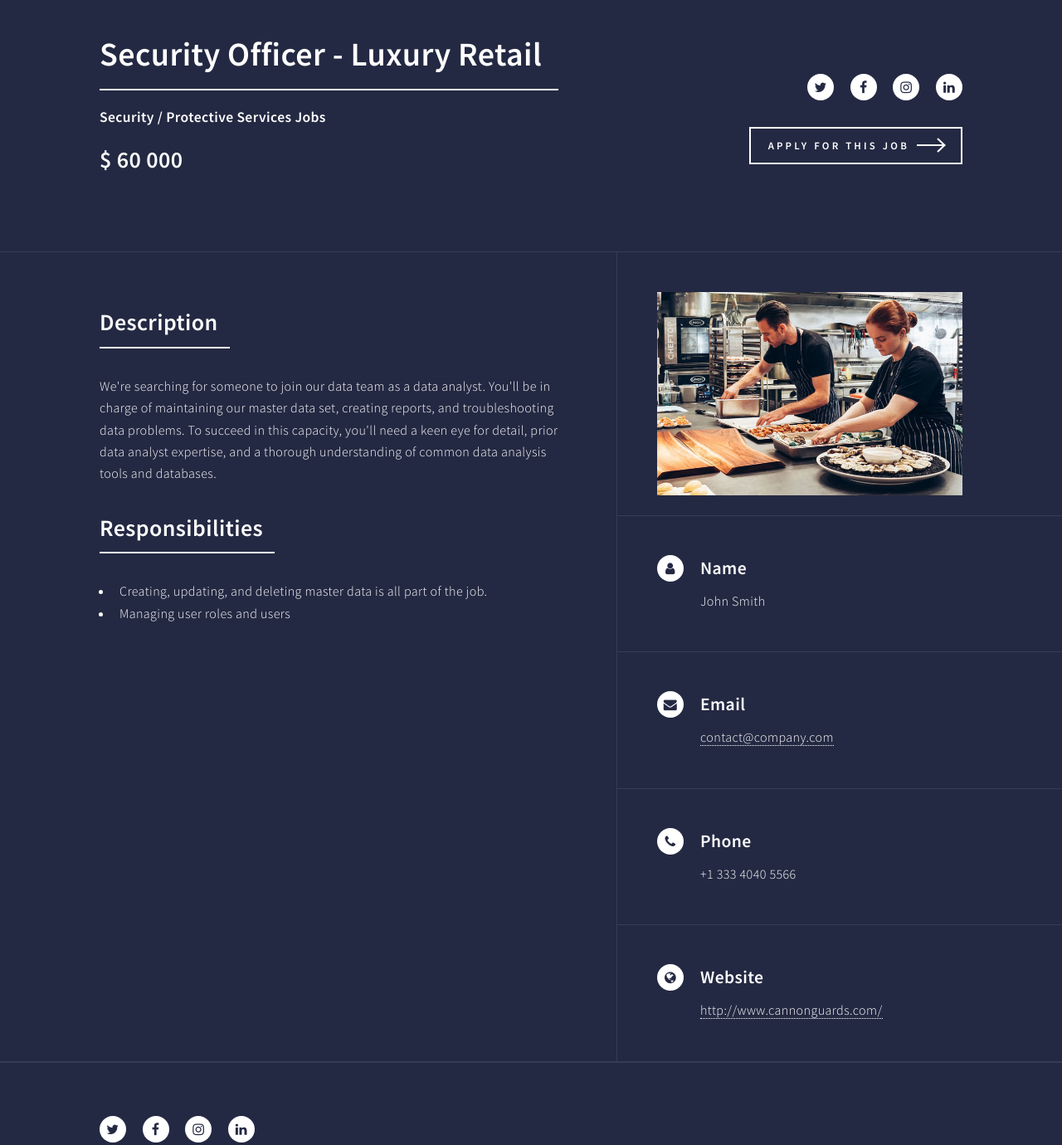
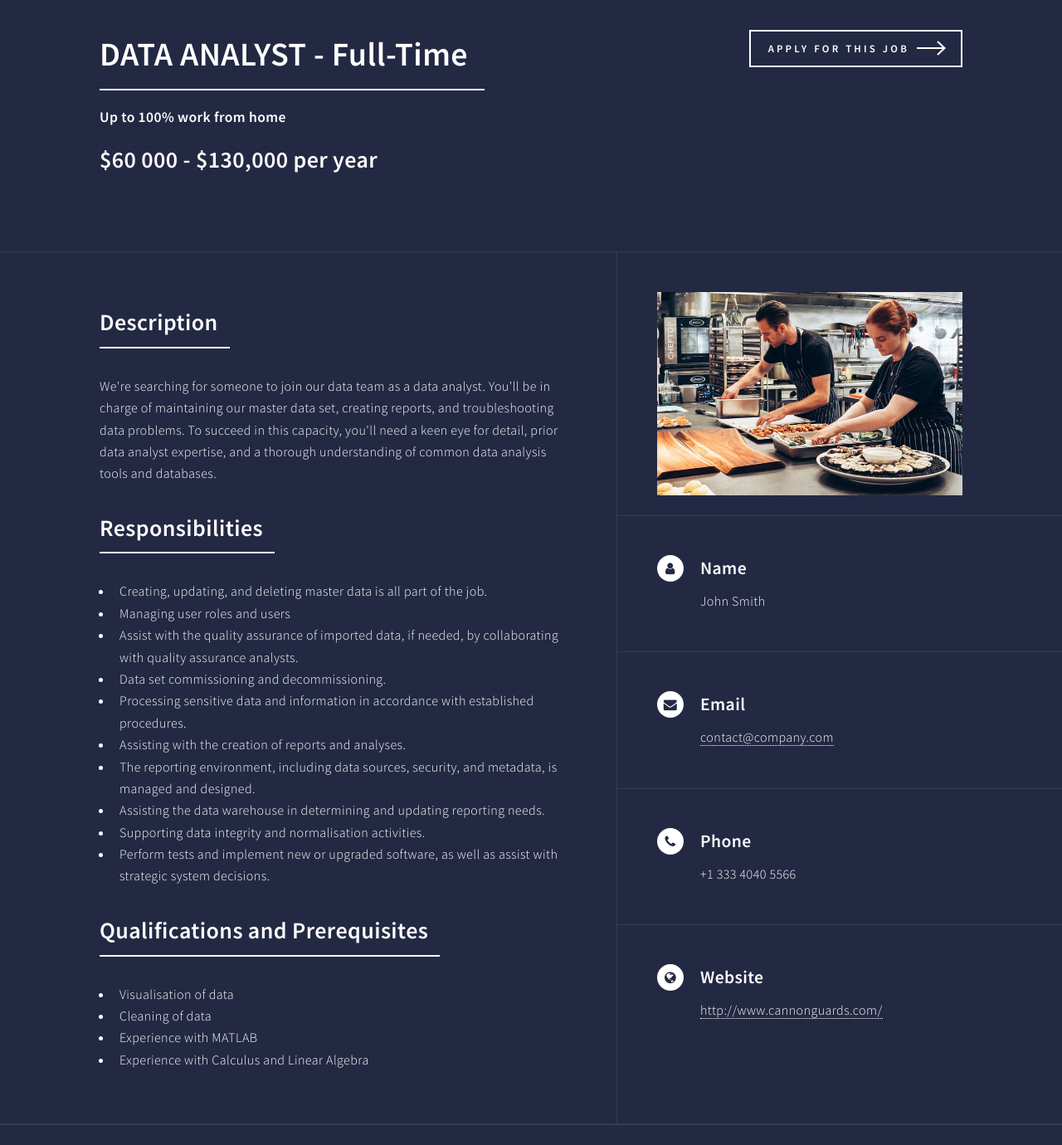
Before and after one commit to codevangelist/careers, a plain HTML site: page jobs/data_analyst/index.html in a window 1280 px wide. Shown: the part 80-1460 px from the top of the page at 83% size. Drawn offline with Linux system fonts and the light colour scheme; files whose address does not match are found by name.

Commit message:
UP TO 100% WORK FROM HOME

```diff
--- a/jobs/data_analyst/index.html
+++ b/jobs/data_analyst/index.html
@@ -51,26 +51,12 @@
 									<div class="row">
 										<div class="col-lg-8">
 											<header class="major">
-												<h1>Security Officer - Luxury Retail</h1>
-
-												<h4>Security / Protective Services Jobs</h4>
-
-												<h2>$ 60 000</h2>
+												<h1>DATA ANALYST - Full-Time</h1>
+												<h4>Up to 100% work from home</h4>
+												<h2>$60 000 - $130,000 per year</h2>
 											</header>
 										</div>
-
 										<div class="col-lg-4 text-right">
-
-											<br>
-											<br>
-
-											<ul class="icons">
-												<li><a href="#" class="icon alt fa-twitter"><span class="label">Twitter</span></a></li>
-												<li><a href="#" class="icon alt fa-facebook"><span class="label">Facebook</span></a></li>
-												<li><a href="#" class="icon alt fa-instagram"><span class="label">Instagram</span></a></li>
-												<li><a href="#" class="icon alt fa-linkedin"><span class="label">LinkedIn</span></a></li>
-											</ul>
-
 											<a href="contact.html" class="button next scrolly">Apply for this job</a>
 										</div>
 									</div>
@@ -92,15 +78,27 @@
 											<h2>Responsibilities</h2>
 										</header>
 										<ul>
-											<li>
-												Creating, updating, and deleting master data is all part of the job.
-											</li>
-											<li>
-												Managing user roles and users
-											</li>
+											<li>Creating, updating, and deleting master data is all part of the job.</li>
+											<li>Managing user roles and users</li>
+											<li>Assist with the quality assurance of imported data, if needed, by collaborating with quality assurance analysts.</li>
+											<li>Data set commissioning and decommissioning.</li>
+											<li>Processing sensitive data and information in accordance with established procedures.</li>
+											<li>Assisting with the creation of reports and analyses.</li>
+											<li>The reporting environment, including data sources, security, and metadata, is managed and designed.</li>
+											<li>Assisting the data warehouse in determining and updating reporting needs.</li>
+											<li>Supporting data integrity and normalisation activities.</li>
+											<li>Perform tests and implement new or upgraded software, as well as assist with strategic system decisions.</li>
+										</ul>
+										<header class="major">
+											<h2>Qualifications and Prerequisites</h2>
+										</header>
+										<ul>
+											<li>Visualisation of data</li>
+											<li>Cleaning of data</li>
+											<li>Experience with MATLAB</li>
+											<li>Experience with Calculus and Linear Algebra</li>
 										</ul>
 									</section>
-
 
 									<section class="split">
 										<section>
```
